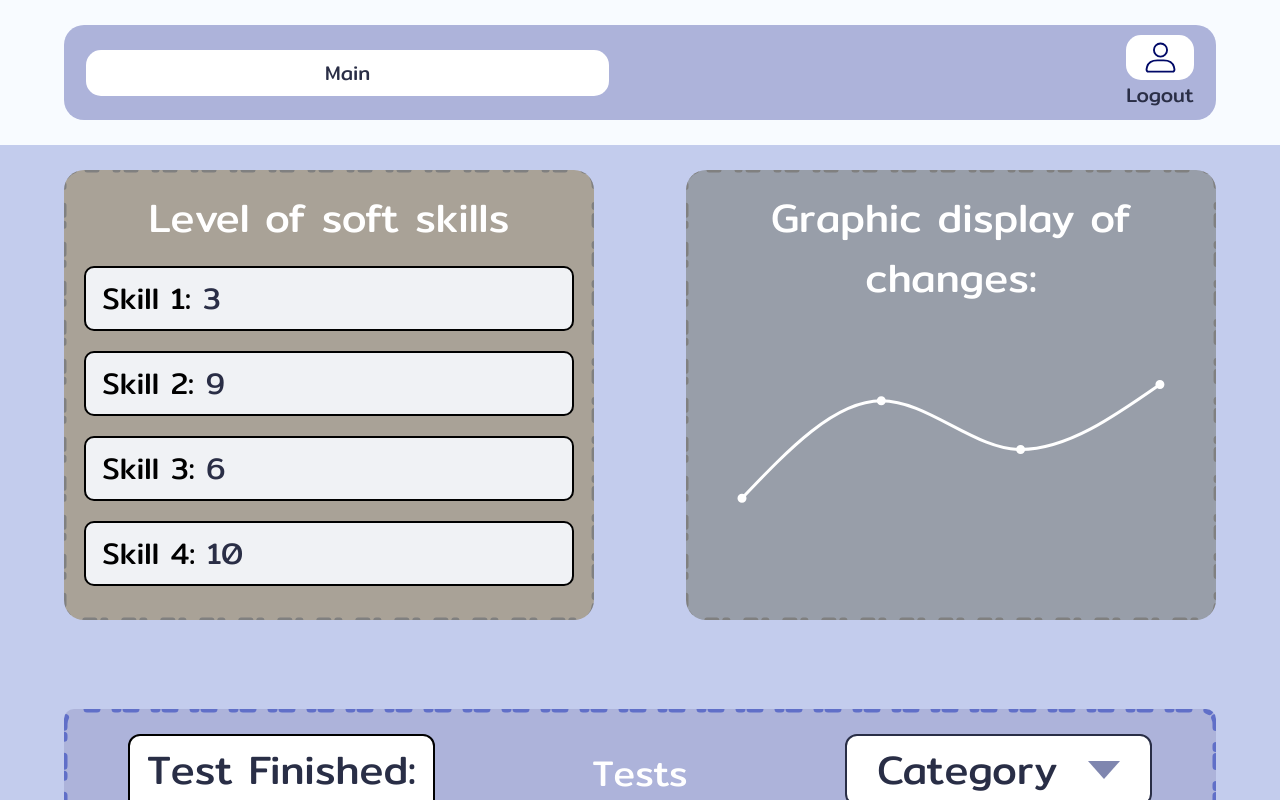
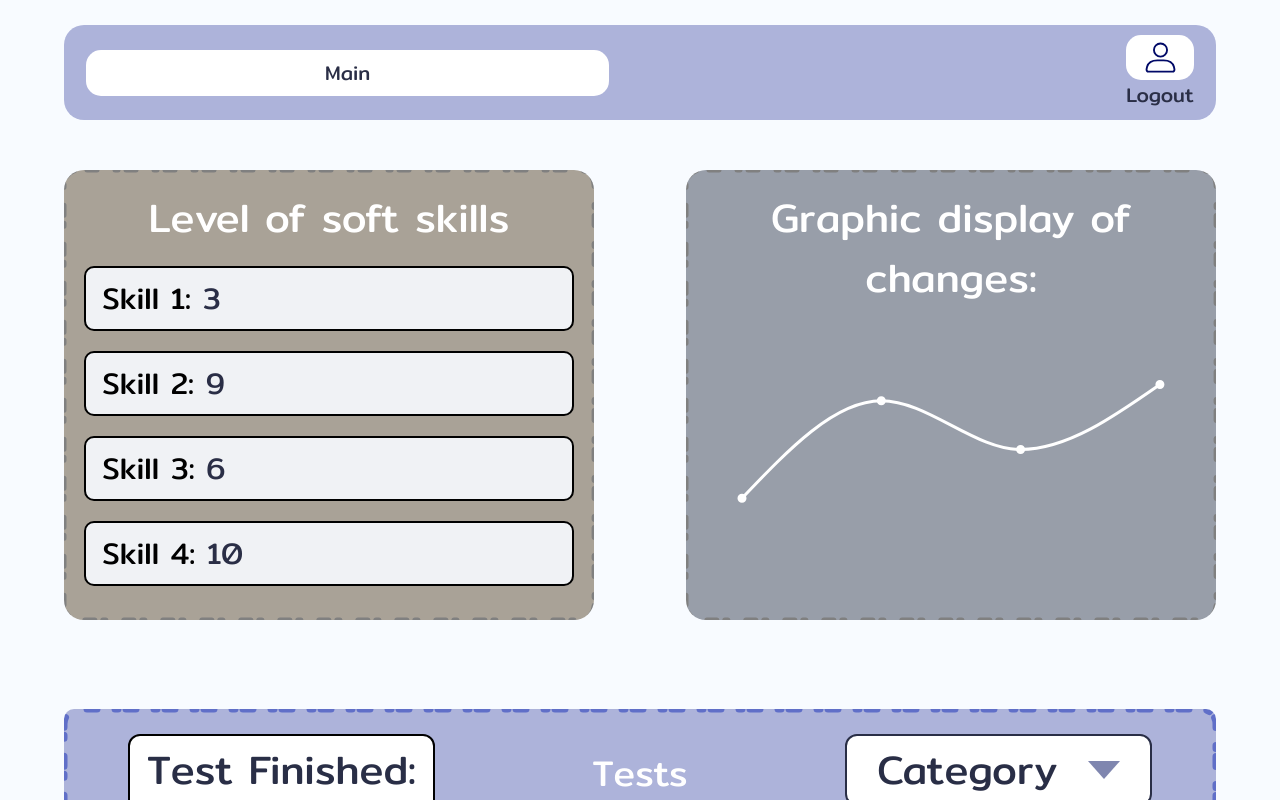
Before and after one commit to Viakaa/soft-skills-frontend, a React (Create React App) app: page / in a window 1280 px wide. Shown: the top 800 px of the page. Built offline with nearby package versions, Linux system fonts and the light colour scheme; no server answers; sample sign-in values are in the browser's storage.

Commit message:
style changes

```diff
--- a/src/Pages/AdminPage.js
+++ b/src/Pages/AdminPage.js
@@ -4,7 +4,7 @@ import PanelTabs from "../Components/AdminPanel/PanelTabs.js";
 
 export default function AdminPage(){
     return(
-        <div style={{backgroundColor:'#C3CCED'}}>
+        <div style={{backgroundColor:'#F8FBFF'}}>
           <PanelTabs/>
         </div>
     );
--- a/src/Pages/MainPage.js
+++ b/src/Pages/MainPage.js
@@ -4,7 +4,7 @@ import InformationCards from "../Components/InformationCards/InformationCards.js
 
 export default function MainPage(){
     return(
-        <div style={{backgroundColor:'#C3CCED'}}>
+        <div style={{backgroundColor:'#F8FBFF'}}>
             <ProfileGraphic />
             <TestCards />
             <InformationCards />
```
